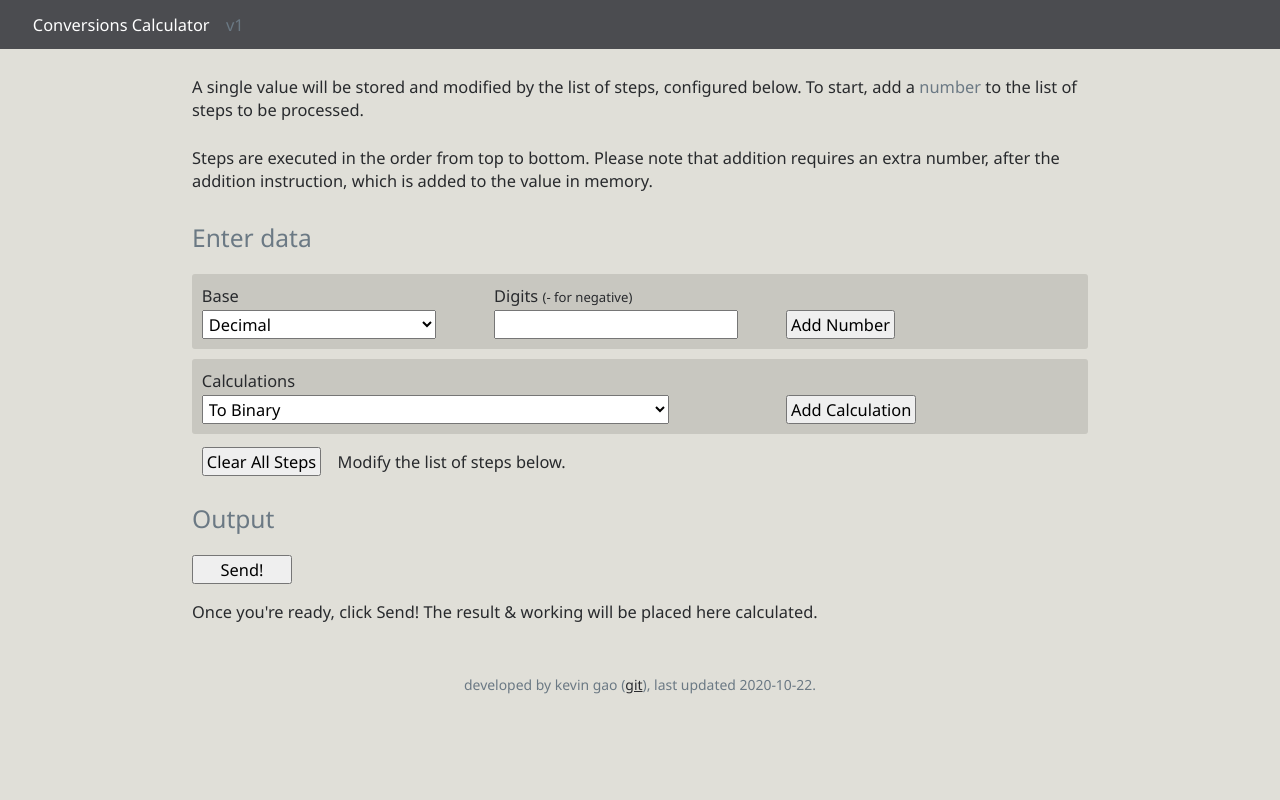
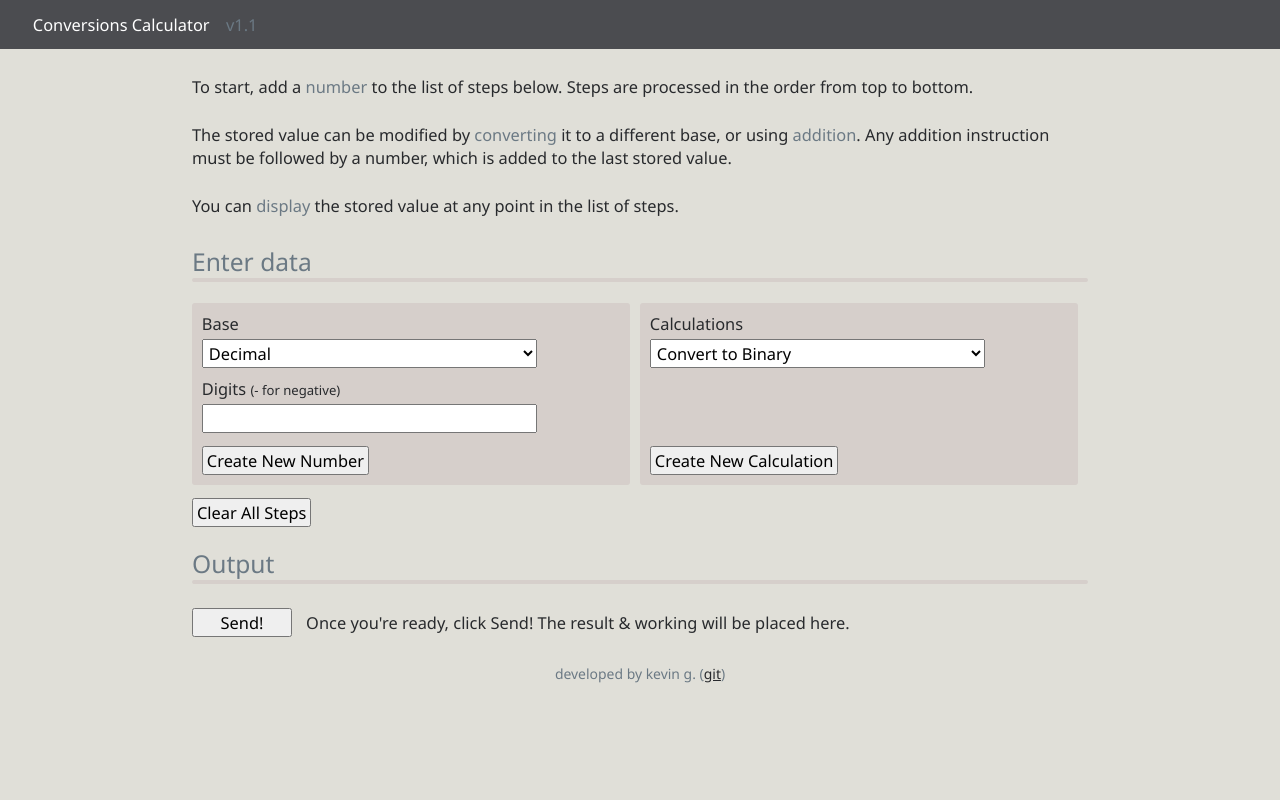
Before and after one commit to ageneric/conversion-calculator, a Flask app: page / in a window 1280 px wide. Run offline with Flask 2, Linux system fonts and the light colour scheme.

Commit message:
Rewrite instructions and option names
Sensible instructions have been added to the index.html page. Renamed calculations to be more consistent with how they are displayed in the list of steps and renamed buttons to "Create New -".

A list of steps ending in a (hanging) addition sign will cause an alert on the client-side. Capital letters are now accepted in hexadecimal numbers (i.e. 1F).

```diff
--- a/main.py
+++ b/main.py
@@ -37,7 +37,7 @@ def parse_request(json_items):
         for step in json_items:
             if step['type'] == 'value':
                 new_base, new_wrap_point = valid_base(step['base'])
-                new_digits, new_polarity = parse_numeric(step['numeric'])
+                new_digits, new_polarity = parse_numeric(step['numeric'].lower())
 
                 new = DigitValue(new_digits, new_polarity, new_base, new_wrap_point)
                 raw_method.append(new)
@@ -146,8 +146,10 @@ def evaluate_steps(steps):
 
         _step_type = step_type(current_step)
         if _step_type == NEW_NUMBER:
+            # The next step is a number, which is either placed in memory,
+            # or if the last step was addition, added to the number in memory.
             if operation is None:
-                working.log_method('Overwritten stored number', current_step, priority_level=2)
+                working.log_method('Set stored number to', current_step, priority_level=2)
                 memory = current_step
             elif operation == functions[0]:
                 working.log_method('Addition', memory, current_step, priority_level=2)
@@ -164,7 +166,7 @@ def evaluate_steps(steps):
         elif _step_type == FUNCTION:
             f_name = current_step[1]
             if f_name == functions[0]:
-                working.log_method('Add the next value supplied', priority_level=2)
+                working.log_method('Add the next number', priority_level=2)
                 operation = f_name
             else:
                 # Get the requested method's value.
@@ -172,7 +174,7 @@ def evaluate_steps(steps):
                 x = digit_method_value(memory, f_name)
 
                 representations.append(x)
-                working.log_method('Representation: Result', x, priority_level=1)
+                working.log_method('Result', x, priority_level=1)
 
         # Record any working, if any has been added to the log during this step.
         if working.USE_WORKING and working.current_step:
--- a/requirements.txt
+++ b/requirements.txt
@@ -5,6 +5,6 @@
 click==7.1.2
 Flask==1.1.2
 itsdangerous==1.1.0
-Jinja2==2.11.2
+Jinja2==2.11.3
 MarkupSafe==1.1.1
 Werkzeug==1.0.1
--- a/static/main.js
+++ b/static/main.js
@@ -1,8 +1,20 @@
 "use strict";
+var calculation_names = {
+  "add": "+",
+  "numerals": "Display as numerals",
+  "value": "Display base 10 value",
+  "pad_to_bytes": "Display padded bytes",
+  "one_complement": "Display one's complement",
+  "two_complement": "Display two's complement",
+  "sign_and_magnitude": "Display sign and magnitude"
+}
+
 class StepPickerApp extends React.Component {
   constructor(props) {
     super(props);
-    this.state = { items: [], base: '10', numeric: '', calcType: '2' };
+    this.state = {
+      items: [], base: '10', numeric: '', calcType: '2'
+    };
 
     this.submitNumber = this.submitNumber.bind(this);
     this.submitCalc = this.submitCalc.bind(this);
@@ -15,15 +27,19 @@ class StepPickerApp extends React.Component {
   render() {
     // Generated code, read the equivalent in /jsx.
     return React.createElement("div",null,
-      React.createElement("div",{"className":"form"},React.createElement("div",{"className":"flex-item"},React.createElement("label",{"htmlFor":"numeric-base"},"Base"),React.createElement("select",{id:"numeric-base",onChange:this.changeBase,value:this.state.base},React.createElement("option",{value:"2"},"Binary"),React.createElement("option",{value:"8"},"Octal"),React.createElement("option",{value:"10"},"Decimal"),React.createElement("option",{value:"16"},"Hexadecimal"),React.createElement("option",{value:"BCD"},"BCD"))),React.createElement("div",{"className":"flex-item"},React.createElement("label",{id:"numeric-digits"},"Digits ",React.createElement("span",{"className":"note"},"(- for negative)")),React.createElement("input",{type:"text",name:"numeric-digits",onChange:this.changeNumeric,value:this.state.numeric})),React.createElement("div",{"className":"flex-item"},React.createElement("button",{onClick:this.submitNumber},"Add Number"))),
-      React.createElement("div",{"className":"form"},React.createElement("div",{"className":"flex-item-double"},React.createElement("label",{"htmlFor":"calculation"},"Calculations"),React.createElement("select",{id:"calculation",onChange:this.changeCalcType,value:this.state.calcType},React.createElement("option",{value:"2"},"To Binary"),React.createElement("option",{value:"8"},"To Octal"),React.createElement("option",{value:"10"},"To Decimal"),React.createElement("option",{value:"16"},"To Hexadecimal"),React.createElement("option",{value:"BCD"},"To BCD"),React.createElement("option",{value:"add"},"Add Next"),React.createElement("option",{value:"numerals"},"Display Numerals"),React.createElement("option",{value:"value"},"Display Base 10 Value"),React.createElement("option",{value:"pad_to_bytes"},"Display as Bytes"),React.createElement("option",{value:"sign_and_magnitude"},"Display Sign and Mag."),React.createElement("option",{value:"one_complement"},"Display One's Complement"),React.createElement("option",{value:"two_complement"},"Display Two's Complement"))),React.createElement("div",{"className":"flex-item"},React.createElement("button",{onClick:this.submitCalc},"Add Calculation"))),React.createElement("button",{id:"clear",onClick:this.clear},"Clear All Steps"),React.createElement("p",null,"Modify the list of steps below."),
+      React.createElement("div",{id:"add-step-picker"},
+        React.createElement("div",{id:"add-number","class":"step-type"},React.createElement("div",{"class":"form-item"},React.createElement("label",{"for":"numeric-base"},"Base"),React.createElement("select",{id:"numeric-base",onChange:this.changeBase,value:this.state.base},React.createElement("option",{value:"2"},"Binary"),React.createElement("option",{value:"8"},"Octal"),React.createElement("option",{value:"10"},"Decimal"),React.createElement("option",{value:"16"},"Hexadecimal"),React.createElement("option",{value:"BCD"},"BCD"))),React.createElement("div",{"class":"form-item"},React.createElement("label",{id:"numeric-digits"},"Digits ",React.createElement("span",{"class":"note"},"(- for negative)")),React.createElement("input",{type:"text",name:"numeric-digits",onChange:this.changeNumeric,value:this.state.numeric})),React.createElement("div",{"class":"form-item"},React.createElement("button",{name:"submit-number",onClick:this.submitNumber},"Create New Number"),React.createElement("label",{"for":"submit-number",id:"submit-number"}))),
+        React.createElement("div",{id:"add-calc","class":"step-type"},React.createElement("div",{"class":"form-item"},React.createElement("label",{"for":"calculation"},"Calculations"),React.createElement("select",{id:"calculation",onChange:this.changeCalcType,value:this.state.calcType},React.createElement("option",{value:"2"},"Convert to Binary"),React.createElement("option",{value:"8"},"Convert to Octal"),React.createElement("option",{value:"10"},"Convert to Decimal"),React.createElement("option",{value:"16"},"Convert to Hexadecimal"),React.createElement("option",{value:"BCD"},"Convert to BCD"),React.createElement("option",{value:"add"},"Add next number"),React.createElement("option",{value:"numerals"},"Display as numerals"),React.createElement("option",{value:"value"},"Display base 10 value"),React.createElement("option",{value:"pad_to_bytes"},"Display padded bytes"),React.createElement("option",{value:"sign_and_magnitude"},"Display Sign and Mag."),React.createElement("option",{value:"one_complement"},"Display 1's Complement"),React.createElement("option",{value:"two_complement"},"Display 2's Complement"))),React.createElement("div",{"class":"form-item"},React.createElement("button",{name:"submit-calc",onClick:this.submitCalc},"Create New Calculation"),React.createElement("label",{"for":"submit-calc",id:"submit-calc"})))),
+      React.createElement("button",{id:"clear",onClick:this.clear},"Clear All Steps"),
       React.createElement(StepList,{items:this.state.items})
     );
   }
 
   // State setters.
   clear(e) {
-    this.setState({ items: [] });
+    if (confirm("Are you sure you want to clear all steps?")) {
+      this.setState({ items: [] });
+    }
   }
   changeBase(e) {
     this.setState({ base: e.target.value });
@@ -40,17 +56,22 @@ class StepPickerApp extends React.Component {
     if (this.state.calcType.length === 0) {
       return;
     }
+    else if (this.state.items.length === 0) {
+      this.state.submitCalcError = "";
+      return;
+    }
+    this.state.submitCalcError = "";
 
     var newItem = {
       type: "calculation",
       calc: this.state.calcType,
       id: Date.now()
     };
-    if (this.state.calcType === "add") {
-      newItem.string = "Add next number"
+    if (this.state.calcType in calculation_names) {
+      newItem.string = calculation_names[this.state.calcType]
     }
     else {
-      newItem.string = "Calculation ( -> " + this.state.calcType + " )"
+      newItem.string = "Convert to base " + this.state.calcType
     }
 
     this.setState((prevState, props) => {
@@ -81,7 +102,7 @@ class StepPickerApp extends React.Component {
 class StepList extends React.Component {
   render() {
     return React.createElement(
-      "ul",
+      "ol",
       null,
       this.props.items.map(item => React.createElement(
         "li",
--- a/static/styles.css
+++ b/static/styles.css
@@ -4,7 +4,7 @@
 
   --bar: #4b4c50;
   --theme-primary: #6b7984;
-  --theme-secondary: #cdc5d9;
+  --theme-secondary: #d6cfcb;
   --background: #e0dfd8;
 
   --text-main: #28292d;
@@ -43,6 +43,16 @@ h2, h3 {
   color: var(--theme-primary);
 }
 
+h2:after {
+  /* display under header. Content field is required. */
+  content: ' ';
+  display: block;
+  border: 2px solid var(--theme-secondary);
+  border-radius: 3px;
+  -webkit-border-radius: 3px;
+  -moz-border-radius: 3px;
+}
+
 a {
   color: var(--text-main);
   transition: background-color linear 0.3s;
@@ -61,6 +71,11 @@ button, input, select, textarea {
 }
 
 input, select {
+  /* set input and select to the same box model */
+  box-sizing: border-box;
+  -moz-box-sizing: border-box;
+  -webkit-box-sizing: border-box;
+  /* ...so that they are the same width when set here */
   width: 80%;
 }
 
@@ -69,26 +84,54 @@ input, button {
 }
 
 ol, ul {
-  border-left: 5px solid #cdc5d9;
+  margin-right: 0.6em;
+  border-left: 5px solid var(--theme-secondary);
   background-color: #f1f1f1;
   border-radius: 3px;
+  -webkit-border-radius: 3px;
+  -moz-border-radius: 3px;
+}
+li:first-child {
+  padding-top: 0.5rem;
+}
+li:last-child {
+  padding-bottom: 0.5rem;
 }
 
-#clear {
-  float: left;
-  margin-left: 0.6em;
-  margin-right: 1em;
+#submit {
+  display: inline;
+  margin-right: 0.6em;
 }
 
-.form {
+#add-step-picker {
   display: -ms-flexbox;
   display: -webkit-flex;
   display: -moz-box;
   display: flex;
+  flex-direction: row;
+  flex-wrap: wrap;
+}
+
+.step-type {
+  display: inherit;
+  flex-direction: column;
+  flex: 1;
+  min-width: 17.2em;
   padding: 0.6em 0.6em;
+  margin-right: 0.6em;
   margin-bottom: 0.6em;
-  background-color: #c8c7c0;
+  background-color: var(--theme-secondary);
   border-radius: 3px;
+  -webkit-border-radius: 3px;
+  -moz-border-radius: 3px;
+}
+
+.form-item {
+  margin-bottom: 0.6em;
+}
+.form-item:last-child {
+  margin-top: auto;
+  margin-bottom: 0;
 }
 
 .highlight {
@@ -116,15 +159,6 @@ ol, ul {
   padding-left: 1em;
 }
 
-.flex-item {
-  flex: 1;
-  align-self: flex-end;
-}
-
-.flex-item-double {
-  flex: 2;
-}
-
 li.step {
   padding-left: 2em;
 }
@@ -139,13 +173,12 @@ li.working-header {
 }
 
 li.working-legend {
-  list-style: circle;
-  padding-left: 2em;
-  padding-top: 0.2em;
+  padding-left: 2rem;
 }
 
 li.working {
-  font-size: 0.85rem;
+  list-style: circle;
+  font-size: 0.85em;
   padding-left: 2rem;
 }
 
--- a/static/submit.js
+++ b/static/submit.js
@@ -1,5 +1,5 @@
 "use strict";
-class WorkingList extends React.Component {
+class WorkingListApp extends React.Component {
   constructor(props) {
     super(props);
     this.state = {items: props.items};
@@ -32,9 +32,16 @@ function submit() {
   const items = stepPicker.state.items;
   console.table(items);
 
+  var lastItem = items[items.length - 1]
+
+  // Basic validation cases
   if (items.length == 0) {
     document.getElementById("final").innerHTML = "Please add steps using the inputs above. The result & working will be placed below.";
     workingDisplay.setState({items: []}); // Clears the working display.
+    return;
+  }
+  else if (lastItem.type === "calculation" && lastItem.calc === "add") {
+    document.getElementById("final").innerHTML = "An addition instruction must be followed by a number.";
     return;
   }
 
@@ -45,7 +52,7 @@ function submit() {
   xhr.onload = function() {
     if (xhr.status === 200 && xhr.responseText !== items) {
       console.log(xhr.responseText);
-      var response = JSON.parse(xhr.responseText);
+      const response = JSON.parse(xhr.responseText);
 
       if (response.answer) {
         document.getElementById("final").innerHTML = "Final value: " + response.answer;
@@ -69,6 +76,6 @@ function submit() {
 }
 
 var workingDisplay = ReactDOM.render(
-  React.createElement(WorkingList, {items: []}),
+  React.createElement(WorkingListApp, {items: []}),
   document.getElementById("working")
 );
--- a/templates/index.html
+++ b/templates/index.html
@@ -7,24 +7,26 @@
 </head>
 <body>
   <div id="top" class="bar">
-    <div class="bar-item">Conversions Calculator</div><div class="bar-item highlight">v1</div>
+    <div class="bar-item">Conversions Calculator</div><div class="bar-item highlight">v1.1</div>
   </div>
   <div class="text">
-    <p>A single value will be stored and modified by the list of steps, configured below.
-       To start, add a <span class="highlight">number</span> to the list of steps to be processed.</p>
-    <p>Steps are executed in the order from top to bottom. Please note that addition requires an extra number,
-       after the addition instruction, which is added to the value in memory.</p>
+    <p>To start, add a <span class="highlight">number</span> to the list of steps below.
+       Steps are processed in the order from top to bottom.</p>
+    <p>The stored value can be modified by <span class="highlight">converting</span> it to a different base,
+       or using <span class="highlight">addition</span>. Any addition instruction must be followed by a number,
+       which is added to the last stored value.</p>
+    <p>You can <span class="highlight">display</span> the stored value at any point in the list of steps.</p>
     <h2>Enter data</h2>
     <div id="step-picker"></div>
 
     <h2>Output</h2>
     <div id="output">
       <button id="submit" onclick="submit()">Send!</button>
-      <p id="final">Once you're ready, click Send! The result & working will be placed here calculated.</p>
+      <span id="final">Once you're ready, click Send! The result & working will be placed here.</span>
       <div id="working"></div>
     </div>
   </div>
-  <p id="footer-text">developed by kevin gao (<a href="https://github.com/ageneric/conversion-calculator/">git</a>), last updated 2020-10-22.</p>
+  <p id="footer-text">developed by kevin g. (<a href="https://github.com/ageneric/conversion-calculator/">git</a>)</p>
 </body>
 
 <!-- js -->
```
Also changed, not shown: jsx/jsx-component.html (+30 -28 lines), jsx/jsx-component.jsx (+24 -21 lines), readme.md.
